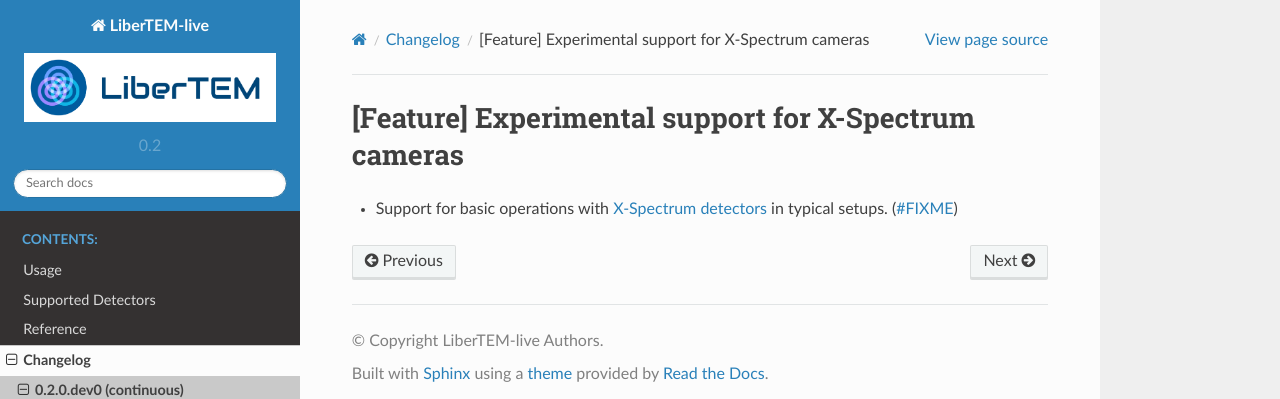
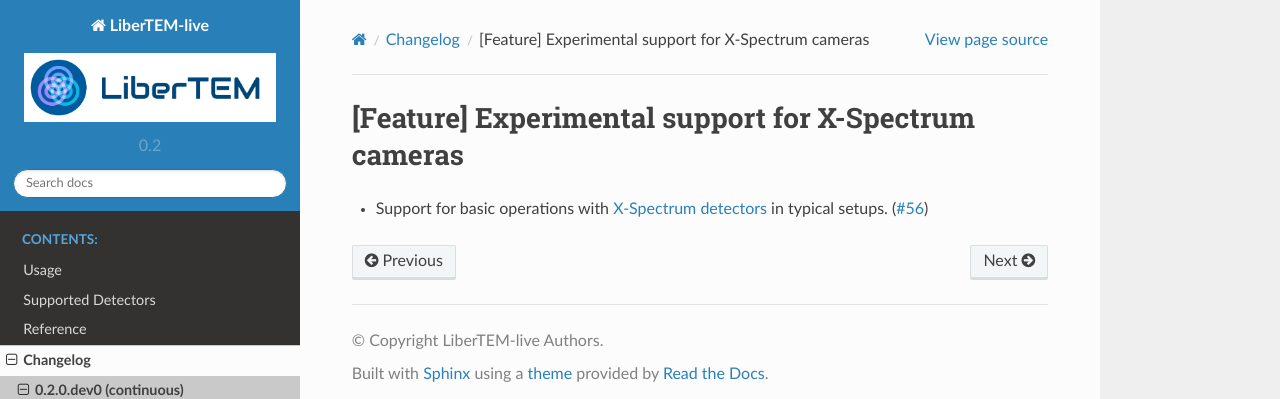
Before and after one commit to LiberTEM/LiberTEM-live, a Sphinx documentation site: the page built from docs/source/changelog/features/xspectrum.rst, in a window 1280 px wide. Shown: the top 399 px of the page. Built offline with Sphinx 7.4.7 and the Read the Docs theme 2.0.0, drawn with Linux system fonts in a browser that asks for light colours; pages that are not in the unit, such as notebooks, are missing from menus.

Commit message:
Update PR#

```diff
--- a/docs/source/changelog/features/xspectrum.rst
+++ b/docs/source/changelog/features/xspectrum.rst
@@ -1,4 +1,4 @@
 [Feature] Experimental support for X-Spectrum cameras
 =====================================================
 
-* Support for basic operations with :ref:`xspectrum detectors` in typical setups. (:pr:`FIXME`)
+* Support for basic operations with :ref:`xspectrum detectors` in typical setups. (:pr:`56`)
```
